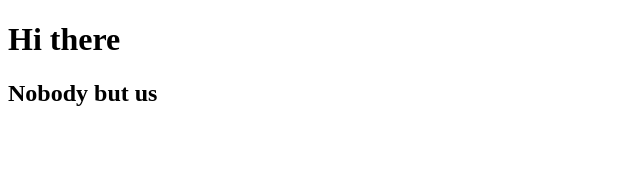
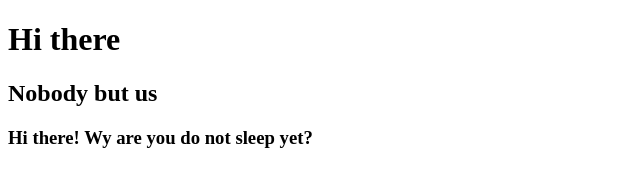
Before and after one commit to IvanVintonyak/Test, a plain HTML site: page index.html in a window 1280 px wide. Shown: the whole page, without its empty margins (0-640 px from the left). Drawn offline with Linux system fonts and the light colour scheme.

Commit message:
was added

```diff
--- a/index.html
+++ b/index.html
@@ -6,5 +6,6 @@
    <body>
    <h1> Hi there</h1>
    <h2> Nobody but us</h2>
+   <h3> Hi there! Wy are you do not sleep yet?</>
    </body>
 </html>
```
